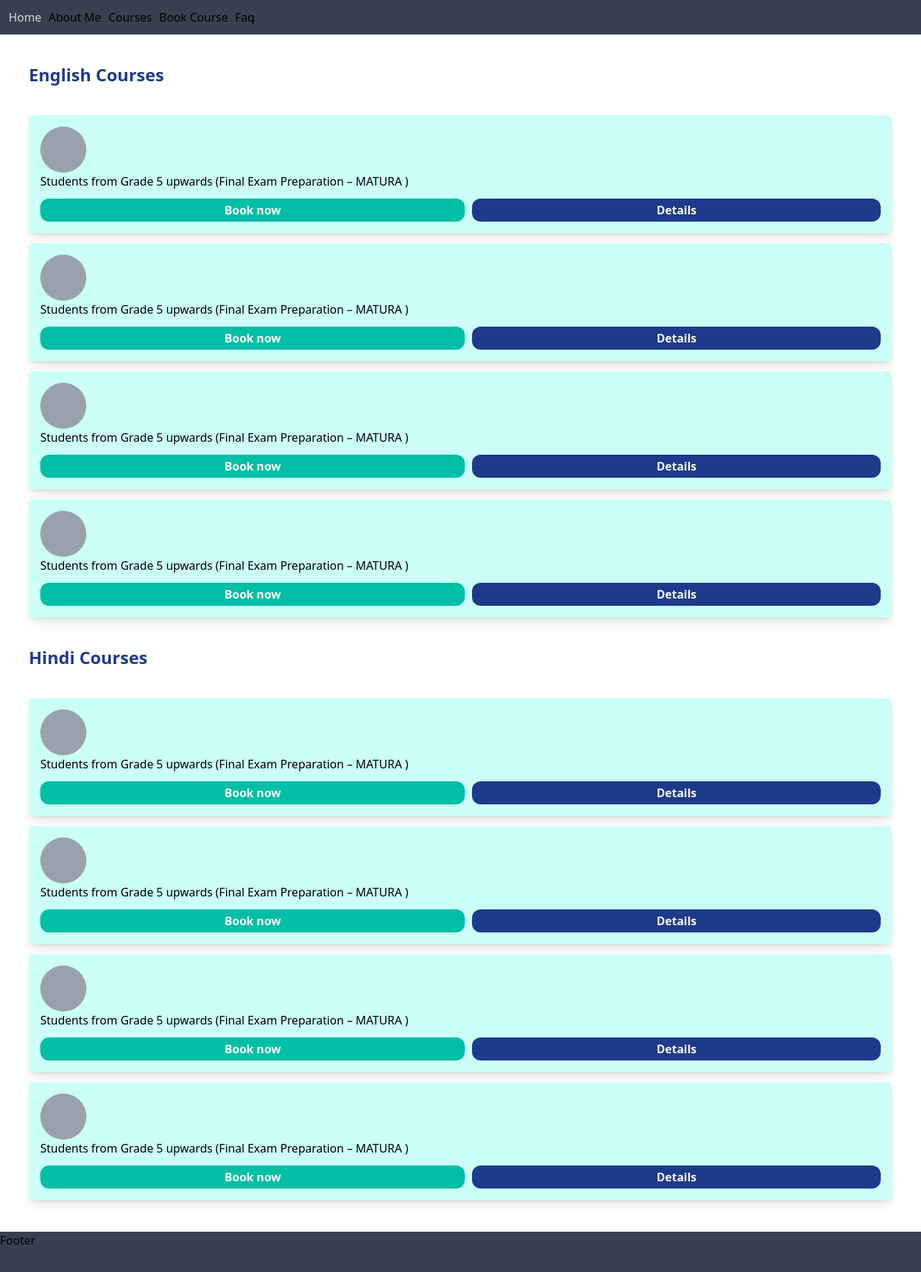
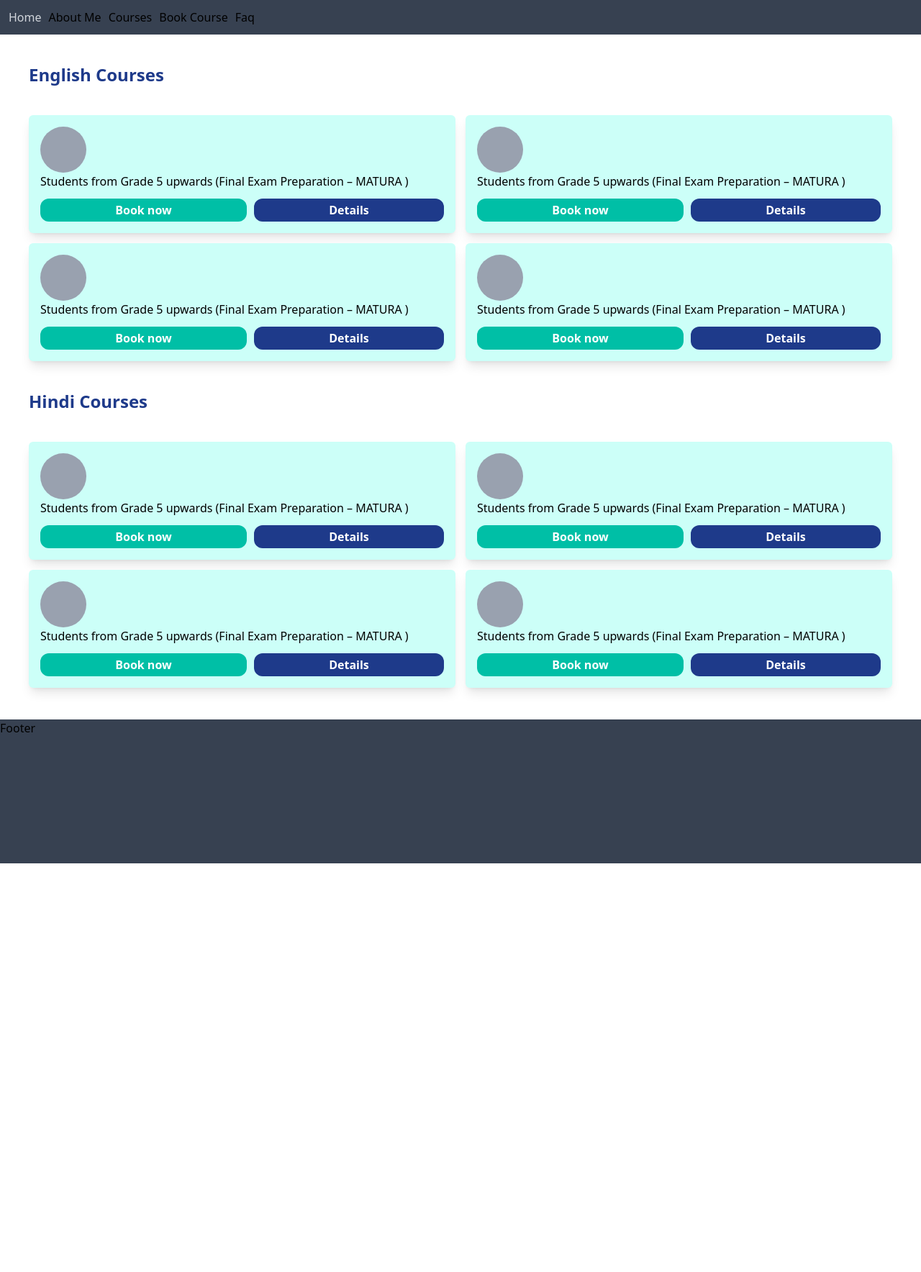
Before and after one commit to Navi003/john-website, a Next.js app: page /courses in a window 1280 px wide. Shown: the top 1768 px of the page at 72% size. After the commit the page ends 1200 px from the top, so only its background shows below. Built offline with nearby package versions, Linux system fonts and the light colour scheme.

Commit message:
added coursespage small update

```diff
--- a/app/courses/page.js
+++ b/app/courses/page.js
@@ -8,17 +8,21 @@ export default function page() {
     <ResponsiveContainer>
       <div className="mx-10 xl:mx-0">
         <div>
-          <HeadingTer className=" mb-10">English Courses</HeadingTer>
+          <HeadingTer className=" mb-10 md:text-2xl">
+            English Courses
+          </HeadingTer>
         </div>
-        <div className="grid grid-cols-1 gap-3.5">
+        <div className="grid grid-cols-1 gap-3.5 md:grid-cols-2">
           <Course />
           <Course />
           <Course />
           <Course />
         </div>
         <div>
-          <HeadingTer className="mb-10 mt-10">Hindi Courses</HeadingTer>
-          <div className="grid grid-cols-1 gap-3.5">
+          <HeadingTer className="mb-10 mt-10 md:text-2xl">
+            Hindi Courses
+          </HeadingTer>
+          <div className="grid grid-cols-1 gap-3.5 md:grid-cols-2">
             <Course />
             <Course />
             <Course />
```
